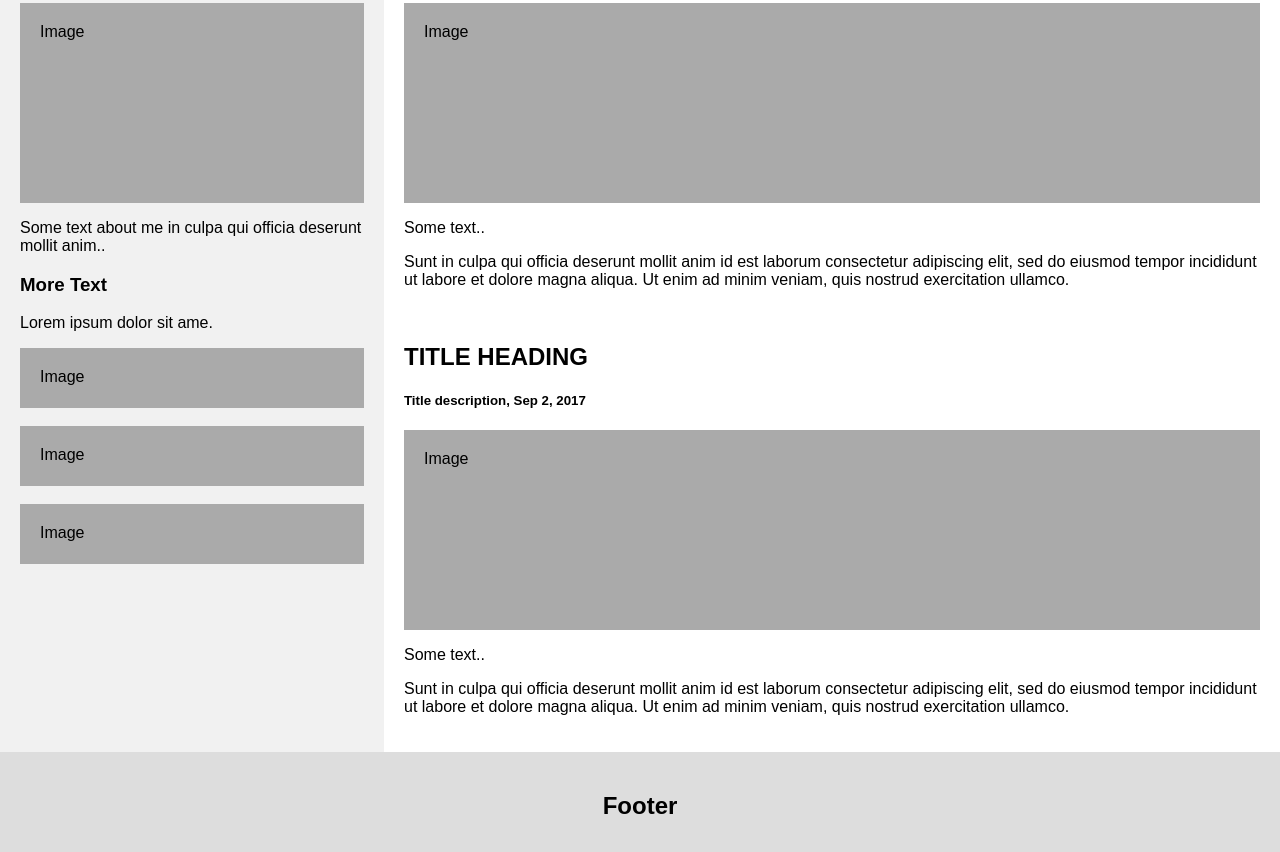
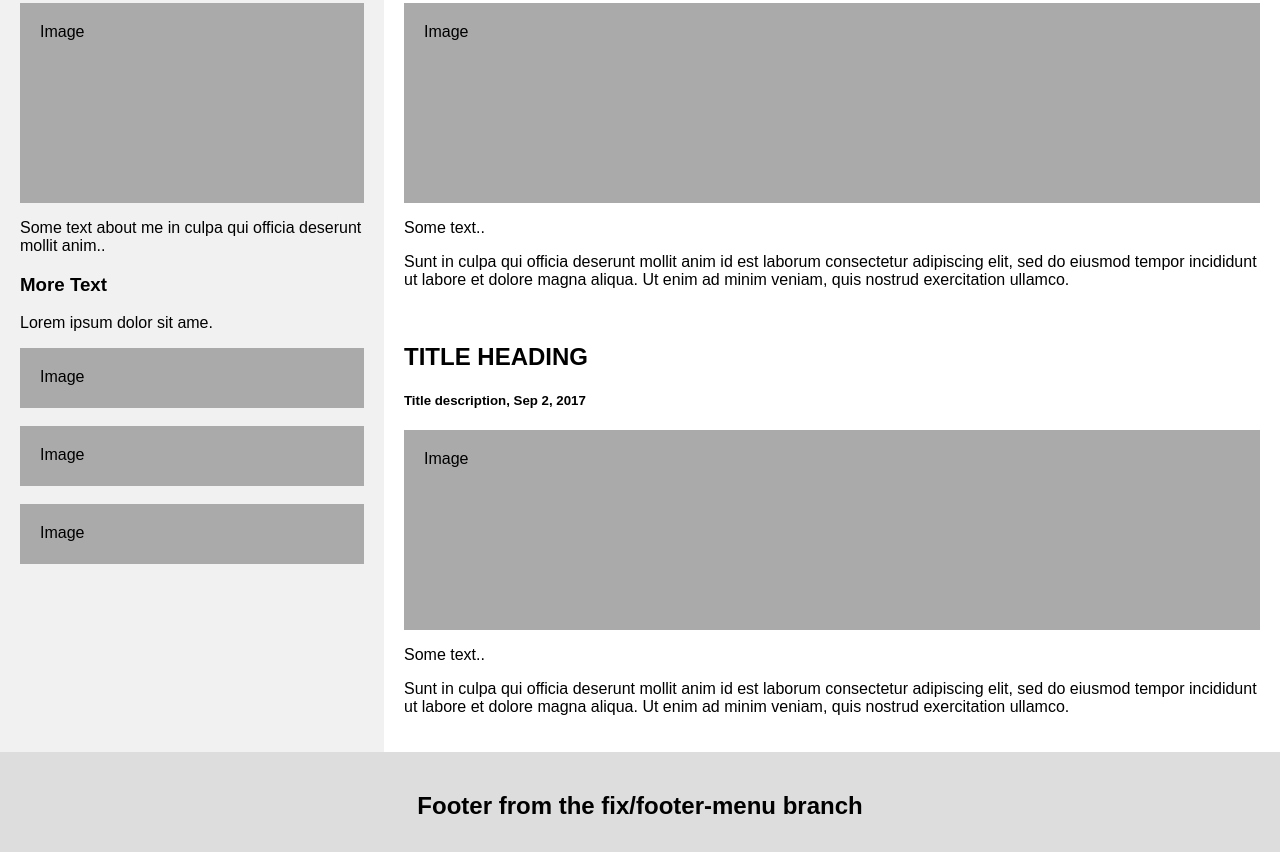
Before and after one commit to Nadim-Mahmud-Dipu/BS-Commerce-Test, a plain HTML site: page index.html in a window 1280 px wide. Shown: the part 463-1315 px from the top of the page. Drawn offline with Linux system fonts and the light colour scheme.

Commit message:
Adds footer from the fix/footer-menu branch

```diff
--- a/index.html
+++ b/index.html
@@ -172,7 +172,7 @@
     </div>
 
     <div class="footer">
-      <h2>Footer</h2>
+      <h2>Footer from the fix/footer-menu branch</h2>
     </div>
   </body>
 </html>
```
